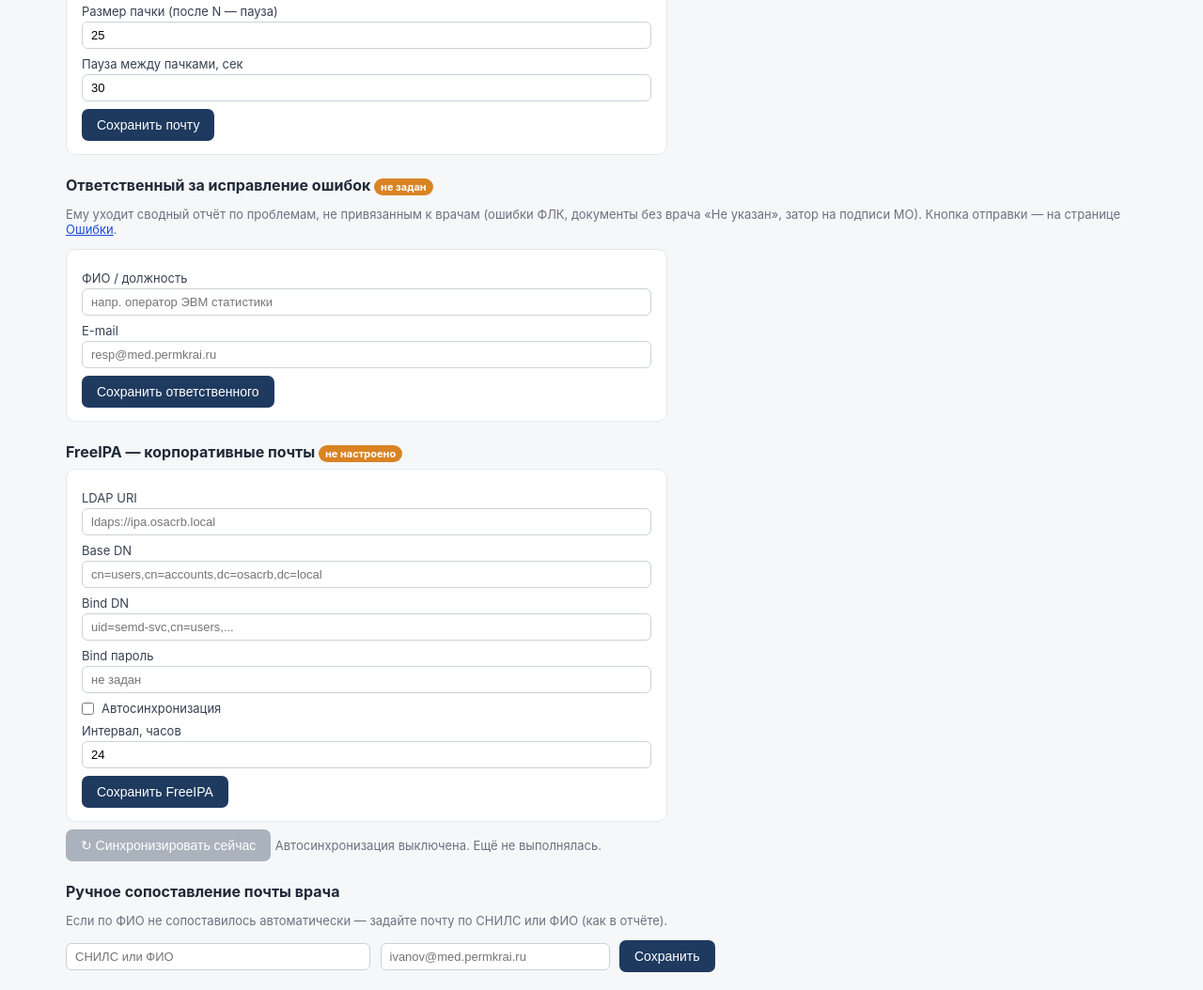
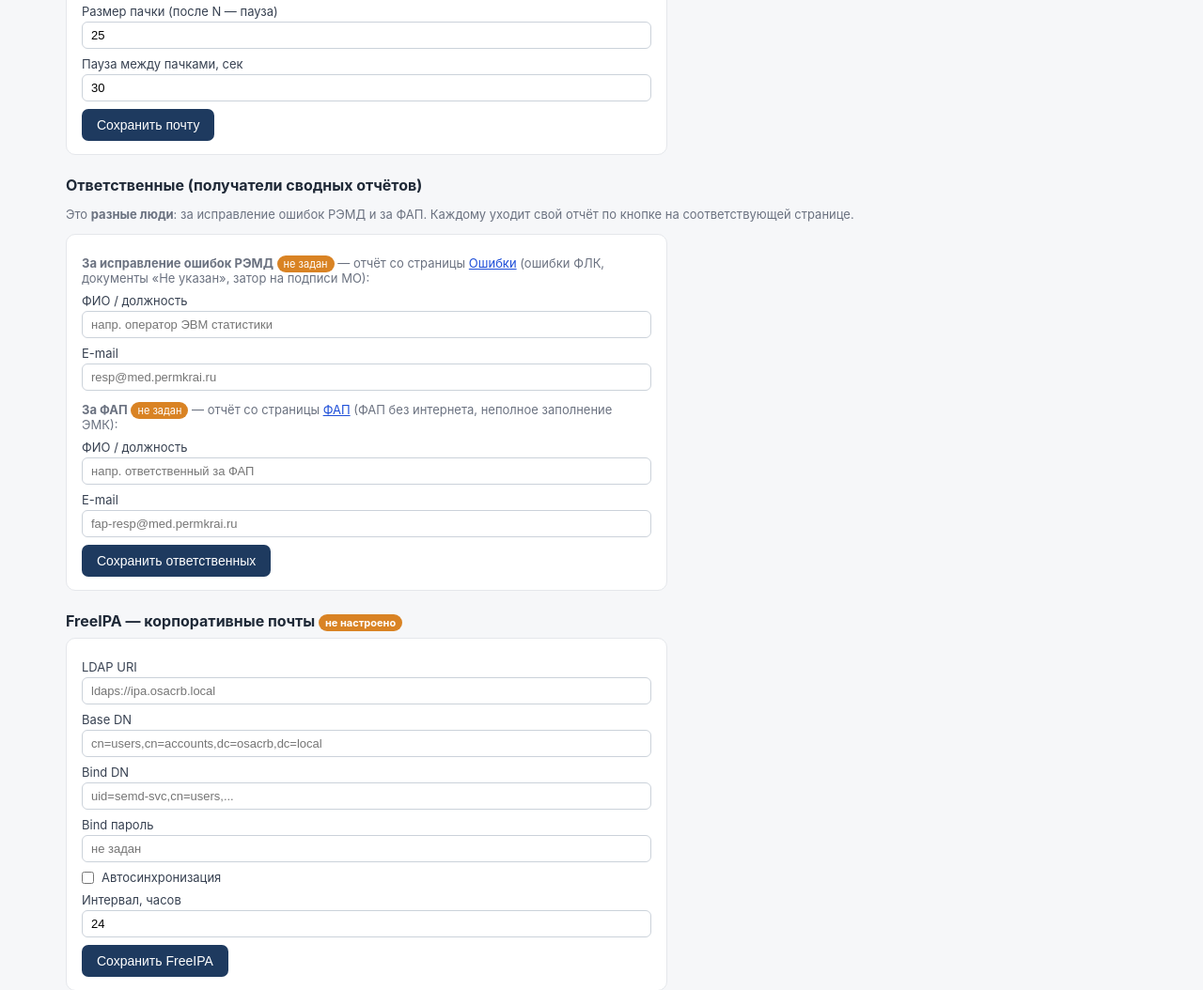
Before and after one commit to Aki-shin/semd-notify, a Flask app: page /settings in a window 1280 px wide. Shown: the part 665-1719 px from the top of the page at 94% size. Run offline with Flask 3, Linux system fonts and the light colour scheme; data that the repository does not hold is empty.

Commit message:
Раздельные ответственные: за исправление ошибок и за ФАП — разные люди
Добавлены RESP_FAP_NAME/RESP_FAP_EMAIL; mailer.fap_recipient(); страница и отчёт
ФАП используют ФАП-ответственного, «Ошибки» — ответственного за исправление.
В «Настройках» — оба в одной форме (две пары полей).

Co-Authored-By: Claude Opus 4.8 (1M context) <noreply@anthropic.com>

```diff
--- a/app.py
+++ b/app.py
@@ -343,14 +343,14 @@ def errors():
 
 @app.route("/fap")
 def fap():
-    resp_name, resp_email = mailer.report_recipient()
+    resp_name, resp_email = mailer.fap_recipient()
     return render_template("fap.html", rows=storage.fap_list(), s=storage.fap_summary(),
                            resp_name=resp_name, resp_email=resp_email)
 
 
 @app.route("/fap/report/send", methods=["POST"])
 def fap_report_send():
-    name, email = mailer.report_recipient()
+    name, email = mailer.fap_recipient()
     if not email:
         flash("Не задан e-mail ответственного — укажите в Настройках.", "warn")
         return redirect(url_for("fap"))
@@ -406,9 +406,9 @@ def settings():
                 appconfig.set("SMTP_PASS", pw)
             flash("Настройки почты сохранены.", "ok")
         elif action == "save_resp":
-            appconfig.set("RESP_NAME", (request.form.get("RESP_NAME") or "").strip())
-            appconfig.set("RESP_EMAIL", (request.form.get("RESP_EMAIL") or "").strip())
-            flash("Ответственный за исправление сохранён.", "ok")
+            for k in ("RESP_NAME", "RESP_EMAIL", "RESP_FAP_NAME", "RESP_FAP_EMAIL"):
+                appconfig.set(k, (request.form.get(k) or "").strip())
+            flash("Ответственные сохранены.", "ok")
         elif action == "save_ipa":
             for k in ("IPA_LDAP_URI", "IPA_BASE_DN", "IPA_BIND_DN"):
                 appconfig.set(k, (request.form.get(k) or "").strip())
@@ -428,7 +428,8 @@ def settings():
     smtp["SMTP_BATCH_DELAY"] = appconfig.get("SMTP_BATCH_DELAY", "2")
     smtp["SMTP_BATCH_SIZE"] = appconfig.get("SMTP_BATCH_SIZE", "25")
     smtp["SMTP_BATCH_PAUSE"] = appconfig.get("SMTP_BATCH_PAUSE", "30")
-    resp = {"RESP_NAME": appconfig.get("RESP_NAME", ""), "RESP_EMAIL": appconfig.get("RESP_EMAIL", "")}
+    resp = {k: appconfig.get(k, "") for k in
+            ("RESP_NAME", "RESP_EMAIL", "RESP_FAP_NAME", "RESP_FAP_EMAIL")}
     ipacfg = {k: appconfig.get(k, "") for k in ("IPA_LDAP_URI", "IPA_BASE_DN", "IPA_BIND_DN")}
     ipacfg["IPA_AUTOSYNC"] = appconfig.get_bool("IPA_AUTOSYNC", False)
     ipacfg["IPA_SYNC_HOURS"] = appconfig.get("IPA_SYNC_HOURS", "24")
--- a/appconfig.py
+++ b/appconfig.py
@@ -12,6 +12,7 @@ KEYS = [
     "IPA_LDAP_URI", "IPA_BASE_DN", "IPA_BIND_DN", "IPA_BIND_PW",
     "IPA_AUTOSYNC", "IPA_SYNC_HOURS",
     "RESP_NAME", "RESP_EMAIL",
+    "RESP_FAP_NAME", "RESP_FAP_EMAIL",
 ]
 SECRET_KEYS = {"SMTP_PASS", "IPA_BIND_PW"}
 
--- a/mailer.py
+++ b/mailer.py
@@ -139,6 +139,11 @@ def build_report_html(data):
 def report_recipient():
     """(имя, e-mail) ответственного за исправление ошибок."""
     return cfg.get("RESP_NAME", ""), cfg.get("RESP_EMAIL", "")
+
+
+def fap_recipient():
+    """(имя, e-mail) ответственного за ФАП — отдельный человек."""
+    return cfg.get("RESP_FAP_NAME", ""), cfg.get("RESP_FAP_EMAIL", "")
 
 
 def build_fap_report_html(s, rows):
--- a/templates/settings.html
+++ b/templates/settings.html
@@ -22,13 +22,17 @@
   <div><button type="submit">Сохранить почту</button></div>
 </form>
 
-<h2>Ответственный за исправление ошибок {% if resp.RESP_EMAIL %}<span class="pill ok">задан</span>{% else %}<span class="pill warn">не задан</span>{% endif %}</h2>
-<p class="muted">Ему уходит сводный отчёт по проблемам, не привязанным к врачам (ошибки ФЛК, документы без врача «Не указан», затор на подписи МО). Кнопка отправки — на странице <a href="{{ url_for('errors') }}">Ошибки</a>.</p>
+<h2>Ответственные (получатели сводных отчётов)</h2>
+<p class="muted">Это <b>разные люди</b>: за исправление ошибок РЭМД и за ФАП. Каждому уходит свой отчёт по кнопке на соответствующей странице.</p>
 <form method="post" class="cfg">
   <input type="hidden" name="action" value="save_resp">
+  <p class="muted small" style="margin:8px 0 2px"><b>За исправление ошибок РЭМД</b> {% if resp.RESP_EMAIL %}<span class="pill ok">задан</span>{% else %}<span class="pill warn">не задан</span>{% endif %} — отчёт со страницы <a href="{{ url_for('errors') }}">Ошибки</a> (ошибки ФЛК, документы «Не указан», затор на подписи МО):</p>
   <label>ФИО / должность <input name="RESP_NAME" value="{{ resp.RESP_NAME }}" placeholder="напр. оператор ЭВМ статистики"></label>
   <label>E-mail <input type="email" name="RESP_EMAIL" value="{{ resp.RESP_EMAIL }}" placeholder="resp@med.permkrai.ru"></label>
-  <div><button type="submit">Сохранить ответственного</button></div>
+  <p class="muted small" style="margin:12px 0 2px"><b>За ФАП</b> {% if resp.RESP_FAP_EMAIL %}<span class="pill ok">задан</span>{% else %}<span class="pill warn">не задан</span>{% endif %} — отчёт со страницы <a href="{{ url_for('fap') }}">ФАП</a> (ФАП без интернета, неполное заполнение ЭМК):</p>
+  <label>ФИО / должность <input name="RESP_FAP_NAME" value="{{ resp.RESP_FAP_NAME }}" placeholder="напр. ответственный за ФАП"></label>
+  <label>E-mail <input type="email" name="RESP_FAP_EMAIL" value="{{ resp.RESP_FAP_EMAIL }}" placeholder="fap-resp@med.permkrai.ru"></label>
+  <div><button type="submit">Сохранить ответственных</button></div>
 </form>
 
 <h2>FreeIPA — корпоративные почты {% if ipa_ok %}<span class="pill ok">подключено</span>{% else %}<span class="pill warn">не настроено</span>{% endif %}</h2>
```
